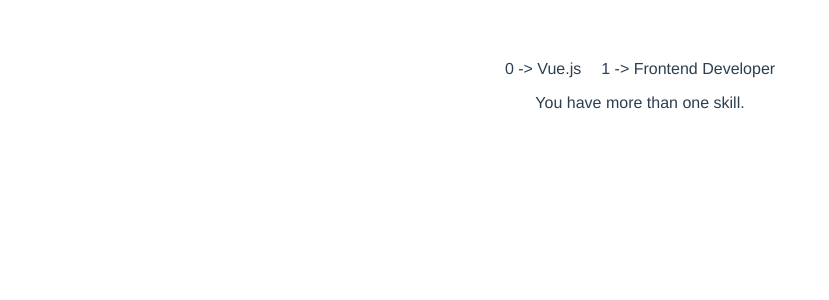
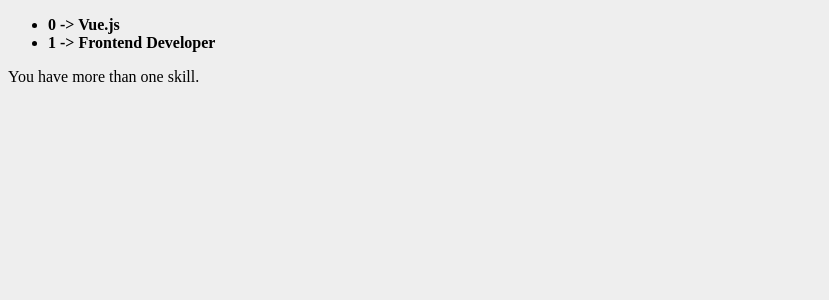
Before and after one commit to harshit97/Vue-Skills, a Vue app: page / in a window 1280 px wide. Shown: the top 300 px of the page, without its empty margins (0-829 px from the left). Built offline with nearby package versions, Linux system fonts and the light colour scheme.

Commit message:
Using external style sheets.

```diff
--- a/src/App.vue
+++ b/src/App.vue
@@ -16,12 +16,16 @@
 </script>
 
 <style>
-#app {
+/* #app {
   font-family: "Avenir", Helvetica, Arial, sans-serif;
   -webkit-font-smoothing: antialiased;
   -moz-osx-font-smoothing: grayscale;
   text-align: center;
   color: #2c3e50;
   margin-top: 60px;
+} */
+
+body {
+  background-color: #eeeeee;
 }
 </style>
--- /dev/null
+++ b/src/components/Skills.css
@@ -0,0 +1,7 @@
+ul {
+    list-style-type: disc;
+}
+
+li {
+    font-weight: bold;
+}
--- a/src/components/Skills.vue
+++ b/src/components/Skills.vue
@@ -23,19 +23,6 @@
 </script>
 
 <!-- Add "scoped" attribute to limit CSS to this component only -->
-<style scoped>
-h3 {
-  margin: 40px 0 0;
-}
-ul {
-  list-style-type: none;
-  padding: 0;
-}
-li {
-  display: inline-block;
-  margin: 0 10px;
-}
-a {
-  color: #42b983;
-}
+<style src="./Skills.css" scoped>
+
 </style>
```
